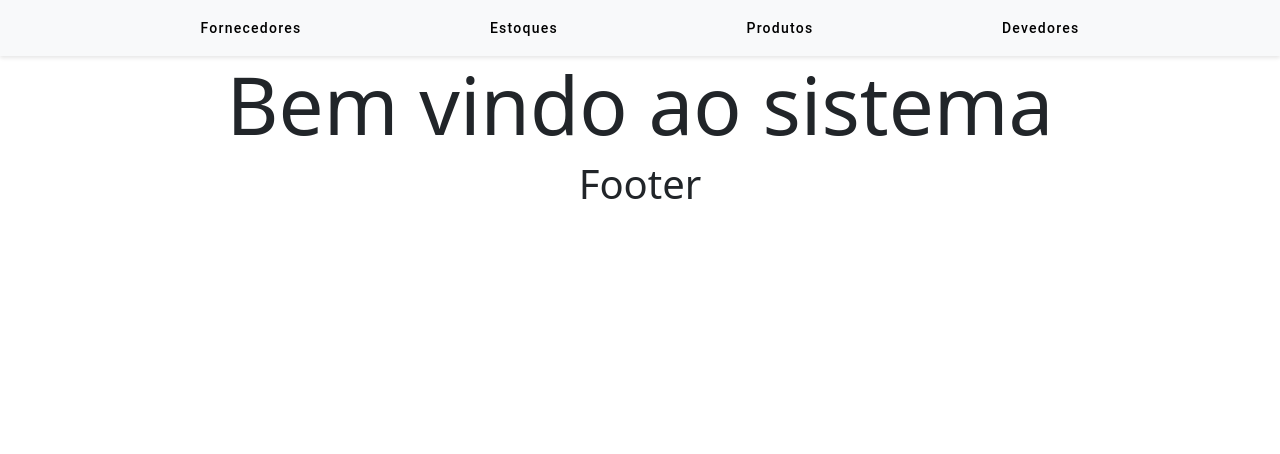
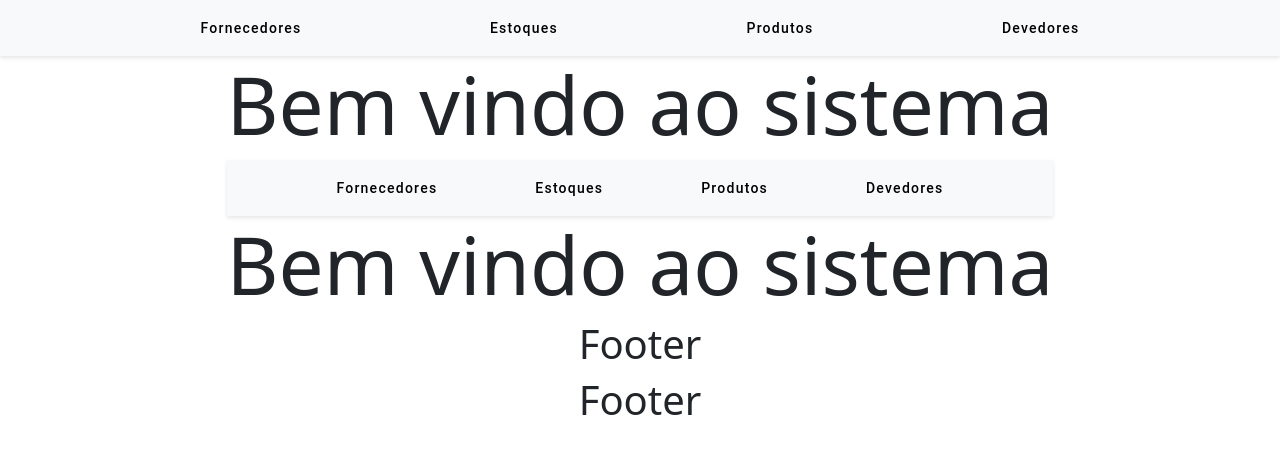
Before and after one commit to AndreRaffoul/AtualizarPagina, an Angular app in the folder AeLModas/: page / in a window 1280 px wide. Shown: the top 454 px of the page. Built offline with nearby package versions, Linux system fonts and the light colour scheme.

Commit message:
Data 03/02/2025 - Ajustes

```diff
--- a/AeLModas/src/app/app.component.html
+++ b/AeLModas/src/app/app.component.html
@@ -1,3 +1,2 @@
-<router-outlet />
 
-<!---->
+<app-home></app-home>
--- a/AeLModas/src/app/app.component.ts
+++ b/AeLModas/src/app/app.component.ts
@@ -1,10 +1,11 @@
 import { Component } from '@angular/core';
 import { RouterOutlet } from '@angular/router';
+import { HOMEComponent } from "./componentes/HOME/home.component";
 
 @Component({
   selector: 'app-root',
   standalone: true,
-  imports: [RouterOutlet],
+  imports: [RouterOutlet, HOMEComponent],
   templateUrl: './app.component.html',
   styleUrl: './app.component.css'
 })
```
